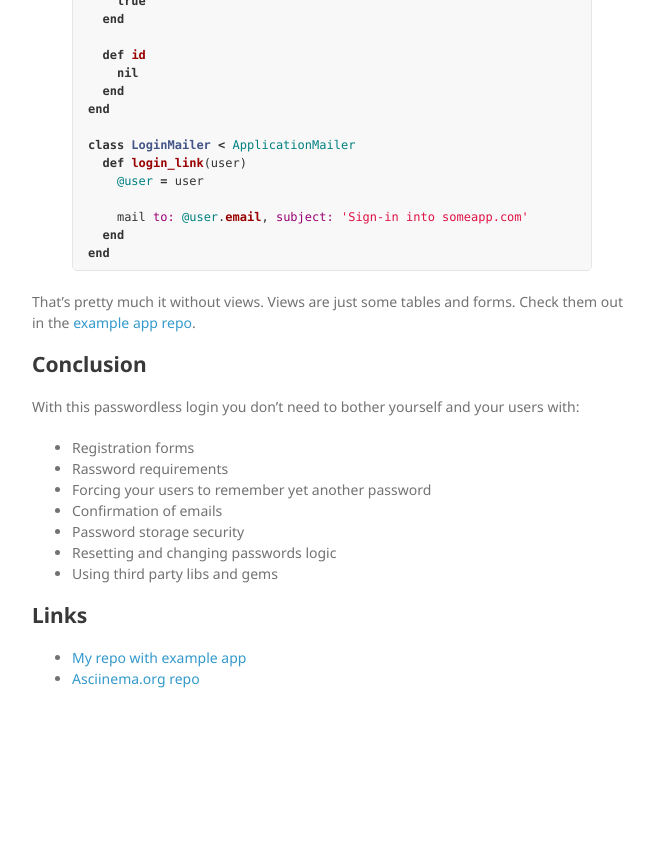
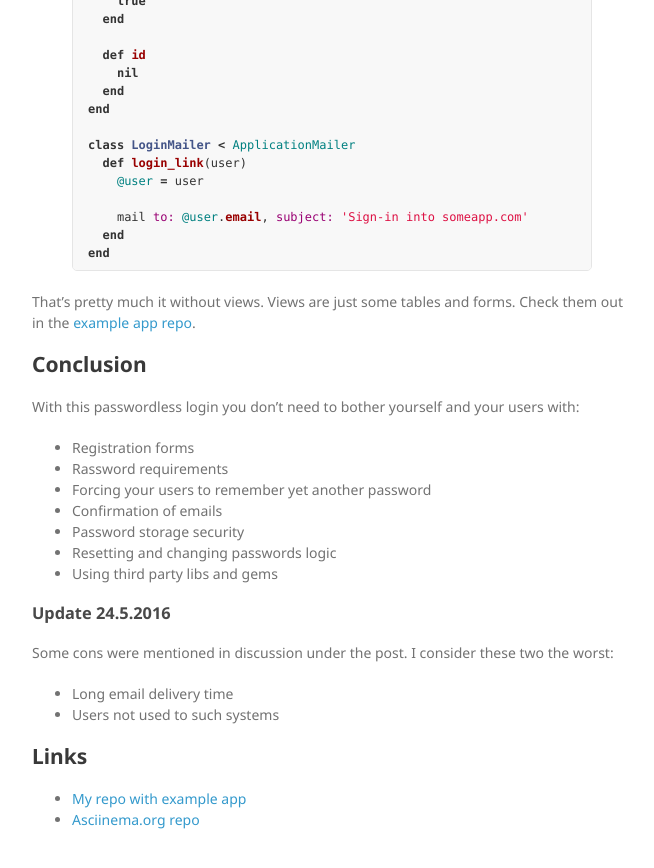
Before and after one commit to Masa331/blog, a Jekyll site: the page built from _posts/2016-05-21-passwordless-authentication-in-rails.md, in a window 1280 px wide and 900 px high, scrolled down 3011 px. Shown: the top 868 px of the window, without its empty margins (483-1137 px from the left). Built offline with Jekyll 4.4.1, drawn with Linux system fonts in a browser that asks for light colours; nearby versions of some CDN libraries; comment, search, counter and statistics services are not loaded; before the commit the page ends 3770 px from its top, so only the background shows below that.

Commit message:
update post

```diff
--- a/_posts/2016-05-21-passwordless-authentication-in-rails.md
+++ b/_posts/2016-05-21-passwordless-authentication-in-rails.md
@@ -187,6 +187,13 @@ With this passwordless login you don't need to bother yourself and your users wi
 * Resetting and changing passwords logic
 * Using third party libs and gems
 
+### Update 24.5.2016
+
+Some cons were mentioned in discussion under the post. I consider these two the worst:
+
+* Long email delivery time
+* Users not used to such systems
+
 ## Links
 
 * [My repo with example app](https://github.com/Masa331/rails_passwordless_authentication)
```
